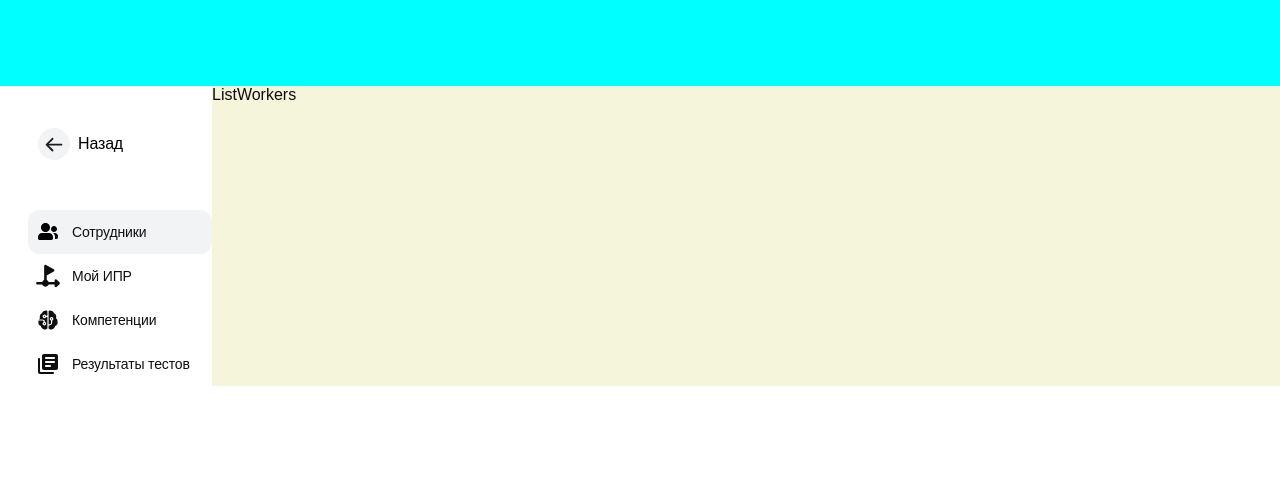
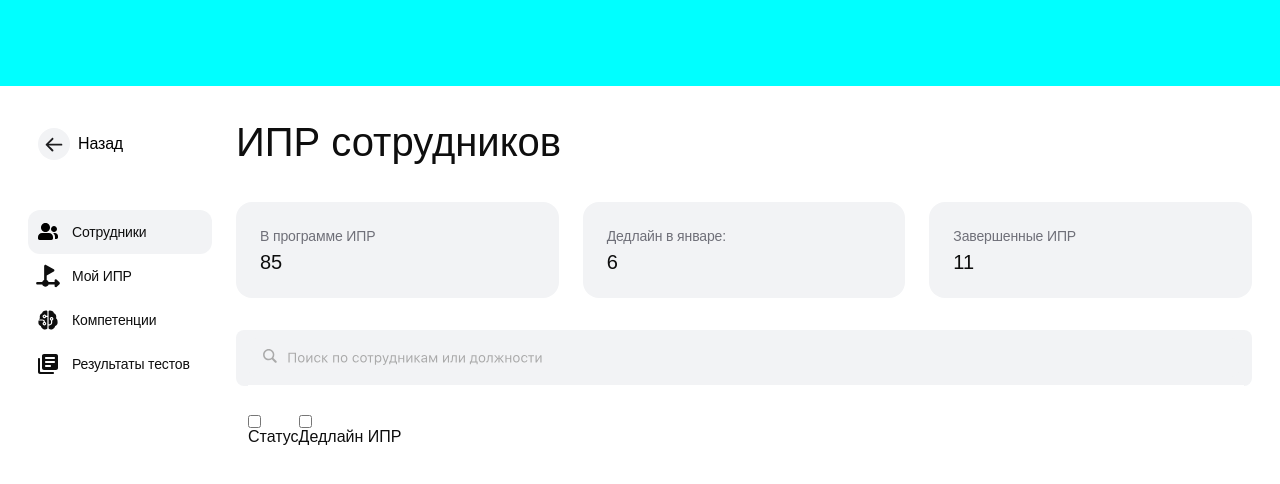
Before and after one commit to hackathon-Alfa-Team-2/alpha-bank-app, a React (Vite) app: page /list-of-workers in a window 1280 px wide. Shown: the top 484 px of the page. Built offline with nearby package versions, Linux system fonts and the light colour scheme.

Commit message:
add: ListWorkers

```diff
--- a/src/components/Main/ListWorkers/ListWorkers.css
+++ b/src/components/Main/ListWorkers/ListWorkers.css
@@ -1,7 +1,86 @@
 .listWorkers {
   margin: 0 auto;
-  padding: 0;
+  padding: 32px 28px 0 24px;
   box-sizing: border-box;
   width: 100%;
-  background-color: beige;
 }
+
+.listWorkers__title {
+  color: #0e0e0e;
+  font-size: 40px;
+  font-weight: 500;
+  line-height: 48px;
+  margin: 0 0 36px;
+}
+
+.listWorkers__container-statistic {
+  display: flex;
+  margin-bottom: 32px;
+  gap: 24px;
+}
+
+.listWorkers__items {
+  display: flex;
+  padding: 24px;
+  flex-direction: column;
+  gap: 4px;
+  flex: 1 0 0;
+  border-radius: 16px;
+  background: #f2f3f5;
+}
+
+.listWorkers__text {
+  color: #0404138c;
+  font-size: 14px;
+  font-weight: 400;
+  line-height: 20px;
+  letter-spacing: -0.14px;
+  margin: 0;
+}
+
+.listWorkers__count {
+  color: #0e0e0e;
+  font-size: 20px;
+  font-weight: 500;
+  line-height: 24px;
+  margin: 0;
+}
+
+.listWorkers__container-input {
+  display: flex;
+  flex-direction: column;
+  width: 992px;
+  height: 40px;
+  padding: 8px 12px;
+  gap: 8px;
+  border-radius: 8px;
+  background: #f2f3f5;
+  /* box-sizing: border-box; */
+
+}
+
+.listWorkers__input {
+  color: #AAAAAA;
+  font-size: 14px;
+  font-weight: 400;
+  line-height: 20px;
+  letter-spacing: -0.14px;
+  width: 100%;
+  border: none;
+}
+
+.listWorkers__container-checkbox {
+  display: flex;
+  /* align-items: center; */
+  /* justify-content: center; */
+}
+
+.listWorkers__checkbox {
+  display: flex;
+  padding: 10px 20px;
+  align-items: center;
+  gap: 6px;
+  border-radius: 48px;
+  border: 1px solid #bbbcc1;
+  background: #fff;
+}
--- a/src/components/Main/ListWorkers/ListWorkers.tsx
+++ b/src/components/Main/ListWorkers/ListWorkers.tsx
@@ -1,5 +1,42 @@
 import './ListWorkers.css'
+import Input from '../../../assets/Input.svg'
 
 export default function ListWorkers() {
-  return <div className='listWorkers'>ListWorkers</div>
+  return (
+    <div className='listWorkers'>
+      <h2 className='listWorkers__title'>ИПР сотрудников</h2>
+      <div className='listWorkers__container-statistic'>
+        <div className='listWorkers__items'>
+          <p className='listWorkers__text'>В программе ИПР</p>
+          <p className='listWorkers__count'>85</p>
+        </div>
+        <div className='listWorkers__items'>
+          <p className='listWorkers__text'>Дедлайн в январе:</p>
+          <p className='listWorkers__count'>6</p>
+        </div>
+        <div className='listWorkers__items'>
+          <p className='listWorkers__text'>Завершенные ИПР</p>
+          <p className='listWorkers__count'>11</p>
+        </div>
+      </div>
+      <div className='listWorkers__container-input'>
+        <img src={Input} alt='иконка лупы' />
+        <input
+          className='listWorkers__input'
+          type='text'
+          // placeholder='Поиск по сотрудникам или должности'
+        />
+        <div className='listWorkers__container-checkbox'>
+          <label>
+            <input type='checkbox' className='listWorkers__checkbox' />
+            Статус{' '}
+          </label>
+          <label>
+            <input type='checkbox' className='listWorkers__checkbox' />
+            Дедлайн ИПР{' '}
+          </label>
+        </div>
+      </div>
+    </div>
+  )
 }
```
Also changed, not shown: src/assets/Input.svg (added).
